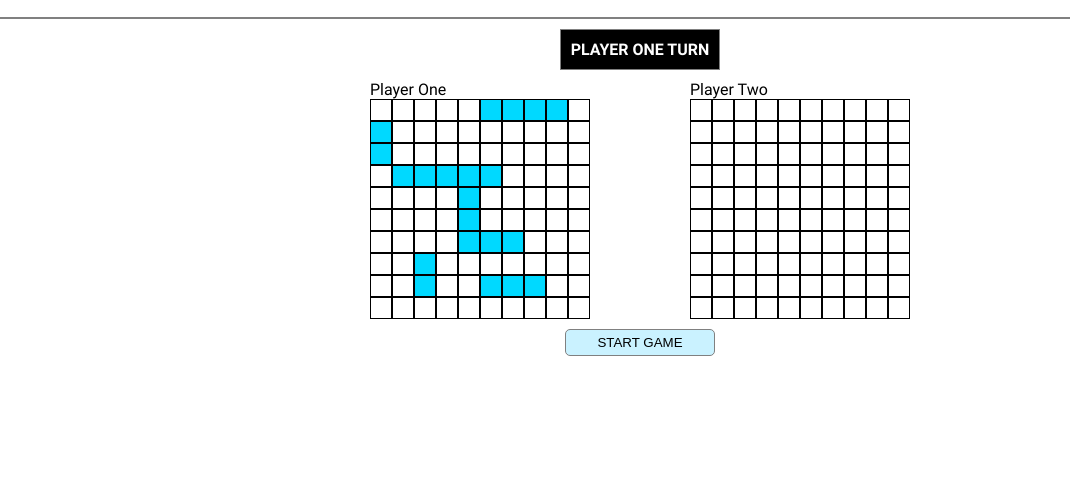
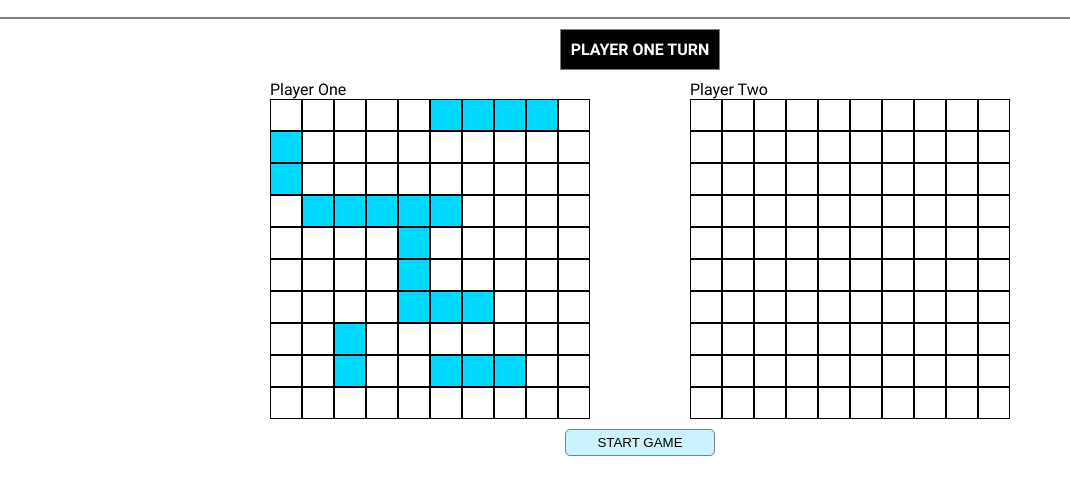
Before and after one commit to jw287962/battleship, a website built with webpack: page src/index.html in a window 1280 px wide. Shown: the part 53-548 px from the top of the page, without its empty margins (0-1070 px from the left). Built offline with nearby package versions, Linux system fonts and the light colour scheme.

Commit message:
made grids bigger

```diff
--- a/src/style.css
+++ b/src/style.css
@@ -45,8 +45,8 @@ body{
 }
 
 .box{
-  height: 20px;
-  width: 20px;
+  height: 30px;
+  width: 30px;
   border: 1px solid black;
 }
 
```
